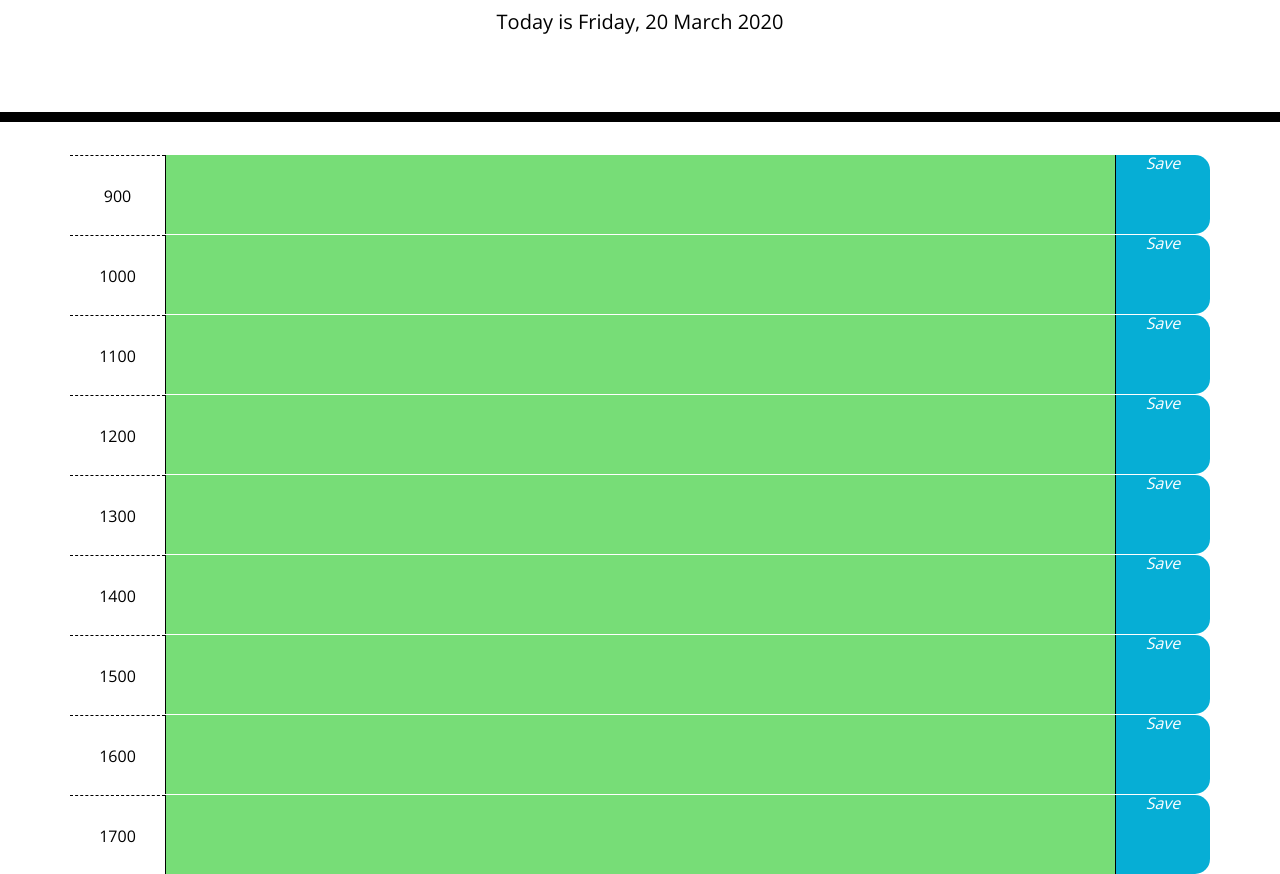
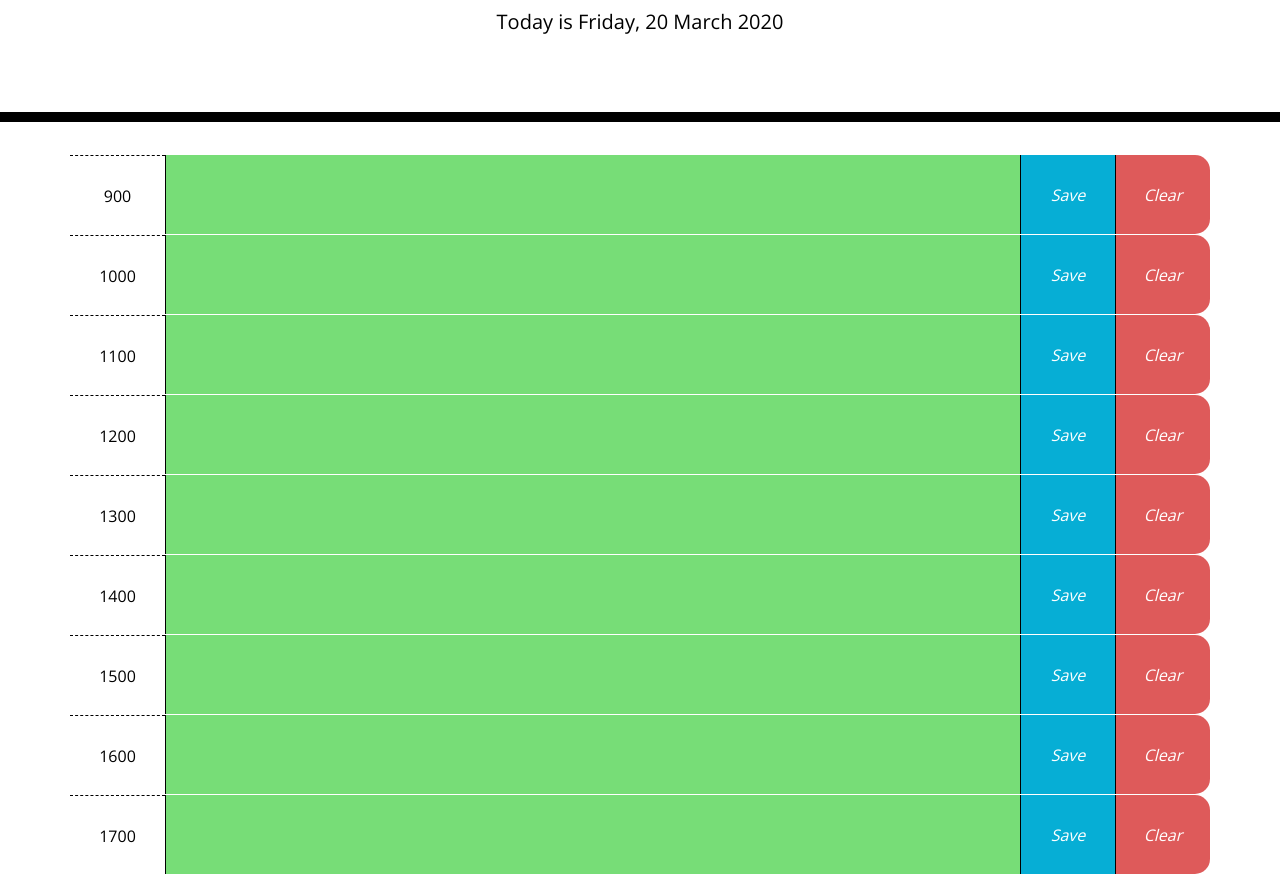
Before and after one commit to dionleung14/Workday-Scheduler, a plain HTML site: page index.html in a window 1280 px wide. Shown: the part 182-1056 px from the top of the page. Drawn offline with nearby package versions, Linux system fonts and the light colour scheme.

Commit message:
added a clear button for each row

```diff
--- a/index.html
+++ b/index.html
@@ -34,64 +34,73 @@
         <div class="col-1 hour">
           900
         </div>
-        <textarea class="col-10" name="task" id="9" cols="30" rows="1"></textarea>
+        <textarea class="col-9" name="task" id="9" cols="30" rows="1"></textarea>
         <div class="saveBtn col-1"><i>Save</i></div>
+        <div class="clearBtn col-1"><i>Clear</i></div>
       </div>
       <div class="time-block row">
         <div class="col-1 hour">
           1000
         </div>
-        <textarea class="col-10" name="task" id="10" cols="30" rows="1"></textarea>
+        <textarea class="col-9" name="task" id="10" cols="30" rows="1"></textarea>
         <div class="saveBtn col-1"><i>Save</i></div>
+        <div class="clearBtn col-1"><i>Clear</i></div>
       </div>
       <div class="time-block row">
         <div class="col-1 hour">
           1100
         </div>
-        <textarea class="col-10" name="task" id="11" cols="30" rows="1"></textarea>
+        <textarea class="col-9" name="task" id="11" cols="30" rows="1"></textarea>
         <div class="saveBtn col-1"><i>Save</i></div>
+        <div class="clearBtn col-1"><i>Clear</i></div>
       </div>
       <div class="time-block row">
         <div class="col-1 hour">
           1200
         </div>
-        <textarea class="col-10" name="task" id="12" cols="30" rows="1"></textarea>
+        <textarea class="col-9" name="task" id="12" cols="30" rows="1"></textarea>
         <div class="saveBtn col-1"><i>Save</i></div>
+        <div class="clearBtn col-1"><i>Clear</i></div>
       </div>
       <div class="time-block row">
         <div class="col-1 hour">
           1300
         </div>
-        <textarea class="col-10" name="task" id="13" cols="30" rows="1"></textarea>
+        <textarea class="col-9" name="task" id="13" cols="30" rows="1"></textarea>
         <div class="saveBtn col-1"><i>Save</i></div>
+        <div class="clearBtn col-1"><i>Clear</i></div>
       </div>
       <div class="time-block row">
         <div class="col-1 hour">
           1400
         </div>
-        <textarea class="col-10" name="task" id="14" cols="30" rows="1"></textarea>
+        <textarea class="col-9" name="task" id="14" cols="30" rows="1"></textarea>
         <div class="saveBtn col-1"><i>Save</i></div>
+        <div class="clearBtn col-1"><i>Clear</i></div>
       </div>
       <div class="time-block row">
         <div class="col-1 hour">
           1500
         </div>
-        <textarea class="col-10" name="task" id="15" cols="30" rows="1"></textarea>
+        <textarea class="col-9" name="task" id="15" cols="30" rows="1"></textarea>
         <div class="saveBtn col-1"><i>Save</i></div>
+        <div class="clearBtn col-1"><i>Clear</i></div>
       </div>
       <div class="time-block row">
         <div class="col-1 hour">
           1600
         </div>
-        <textarea class="col-10" name="task" id="16" cols="30" rows="1"></textarea>
+        <textarea class="col-9" name="task" id="16" cols="30" rows="1"></textarea>
         <div class="saveBtn col-1"><i>Save</i></div>
+        <div class="clearBtn col-1"><i>Clear</i></div>
       </div>
       <div class="time-block row">
         <div class="col-1 hour">
           1700
         </div>
-        <textarea class="col-10" name="task" id="17" cols="30" rows="1"></textarea>
+        <textarea class="col-9" name="task" id="17" cols="30" rows="1"></textarea>
         <div class="saveBtn col-1"><i>Save</i></div>
+        <div class="clearBtn col-1"><i>Clear</i></div>
       </div>
     </div>
 
--- a/script.js
+++ b/script.js
@@ -16,11 +16,13 @@ function checkTimes(){
         var savedTask = localStorage.getItem($(this).attr("id"))
         if (textAreaIdInt === currentHour) {
             $(this).addClass("present");
-            // if statements to remove classes
+            $(this).removeClass("past future");
         } else if (textAreaIdInt < currentHour) {
             $(this).addClass("past");
+            $(this).removeClass("present future");
         } else {
             $(this).addClass("future");
+            $(this).removeClass("past present");
         }
 
         if (savedTask) {
@@ -29,8 +31,8 @@ function checkTimes(){
     })
 }
 
-$("i").on("click", function(){
-    var prevTextArea = $(this).parent().prev();
+$(document).on("click", ".saveBtn", function(){
+    var prevTextArea = $(this).prev();
     var task = prevTextArea.val();
     if (task.length) {
         var time = prevTextArea.attr("id")
@@ -38,31 +40,12 @@ $("i").on("click", function(){
     }
 })
 
-// Create .clear on click to clear
-
-// console.log(textAreaIdArr)
-
-// Identifies which hour should be marked as past, present, or future
-// $.each(textAreaIdArr, function(){
-//     var intElement = parseInt(textAreaIdArr)
-// })
-
-// $.each("textarea", function() {
-//     if($(this).id == currentHour) {
-//         console.log("present")
-//     }
-// })
-
-// Identify the text area element with the id matching the current hour
-// Push class of present
-
-
-// for (i=0; i<textAreaArr.length; i++) {
-//     var currentElement = textAreaArr[i];
-//     console.log(currentElement.attr("id"))
-// }
-// var textAreaId =
-
+$(document).on("click", ".clearBtn", function(){
+    var prevTextAreaId = $(this).prev().prev().attr("id");
+    var prevTextArea = $(this).prev().prev();
+    localStorage.removeItem(prevTextAreaId);
+    prevTextArea.val("")
+})
 
 // Display today's date in header, id of currentDay
 $("#currentDay").text(`Today is ` + today);
--- a/style.css
+++ b/style.css
@@ -59,13 +59,33 @@ textarea{
 
 .saveBtn {
   border-left: 1px solid black;
+  /* border-right: 1px solid black;
   border-top-right-radius: 15px;
-  border-bottom-right-radius: 15px;
+  border-bottom-right-radius: 15px; */
   background-color: #06AED5;
   color: white;
+  display: flex;
+  flex-direction: column;
+  justify-content: center;
 }
 
 .saveBtn i:hover {
   font-size: 20px;
   transition: all .3s ease-in-out;
 }
+
+.clearBtn {
+  border-left: 1px solid black;
+  border-top-right-radius: 15px;
+  border-bottom-right-radius: 15px;
+  background-color: rgba(206, 9, 9, 0.671);
+  color: white;
+  display: flex;
+  flex-direction: column;
+  justify-content: center;
+}
+
+.clearBtn i:hover {
+  font-size: 20px;
+  transition: all .3s ease-in-out;
+}
```
